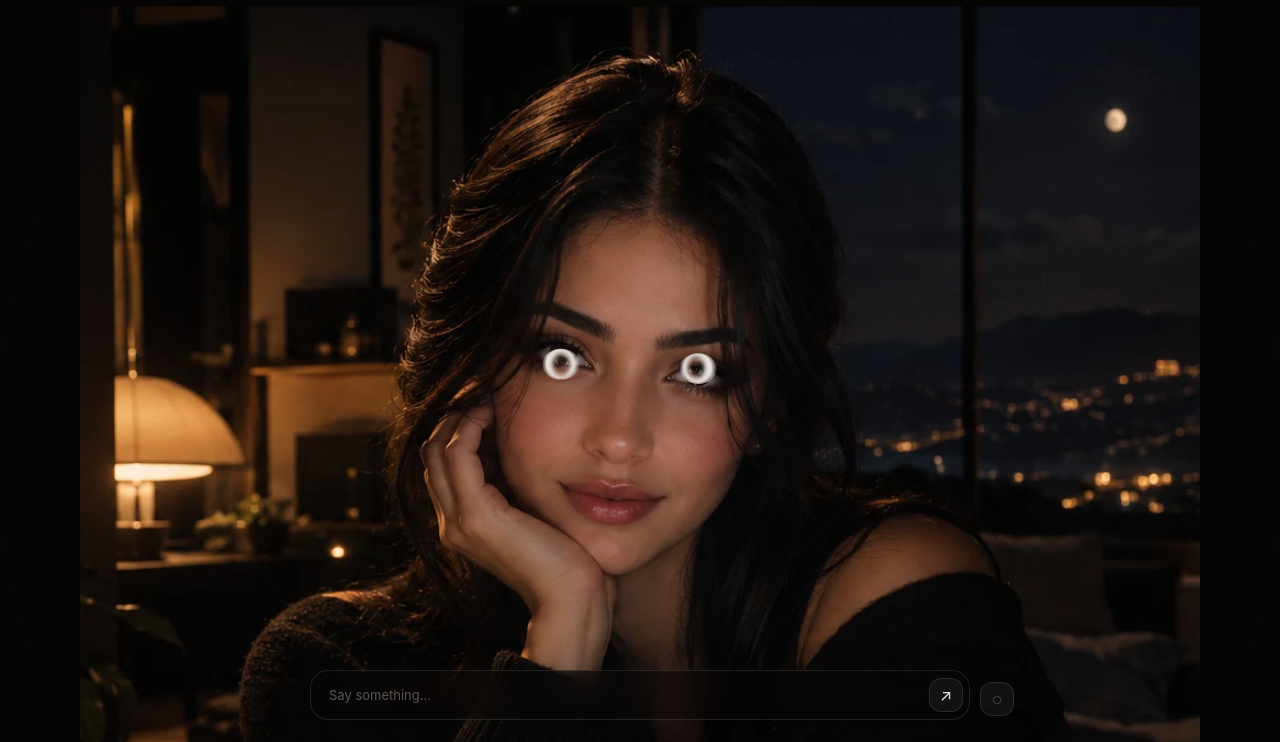
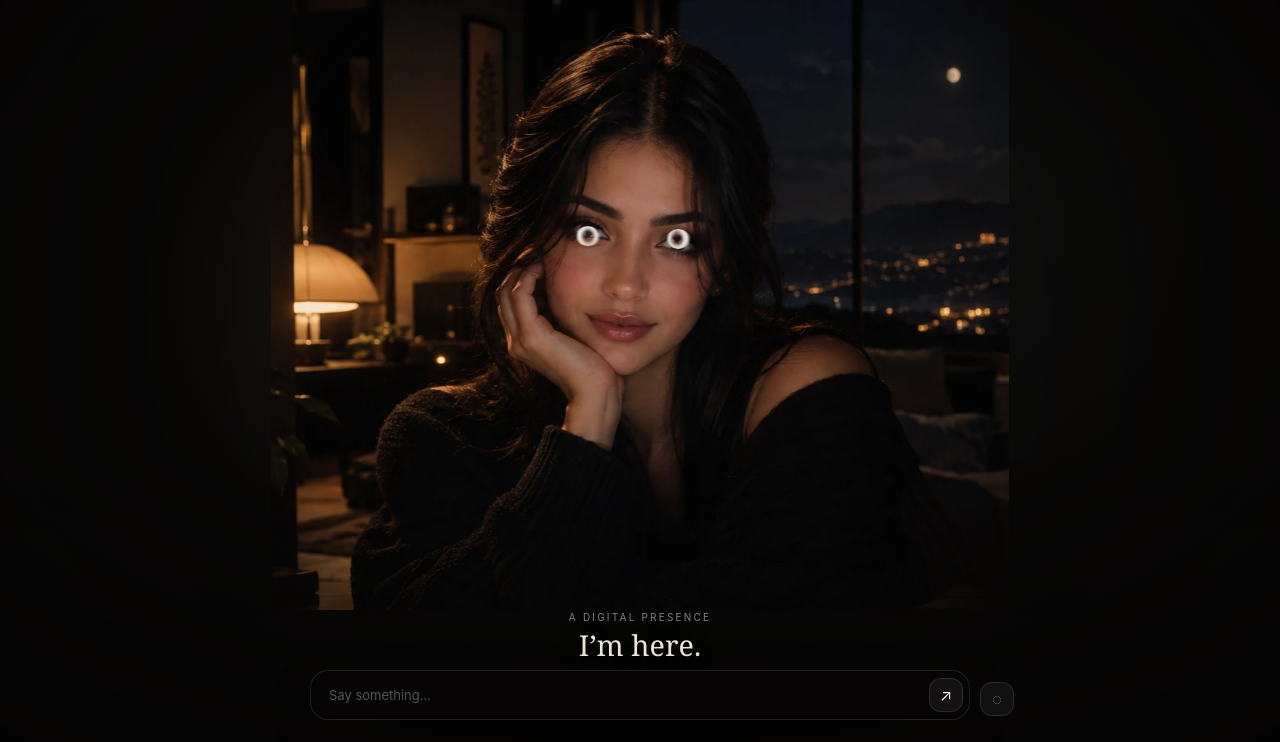
Before and after one commit to teyyara/ALIVE, a website built with Vite: page index.html in a window 1280 px wide. Shown: the part 56-798 px from the top of the page. Built offline with nearby package versions, Linux system fonts and the light colour scheme.

Commit message:
Compose ALIVE as a soft-edged cinematic scene

```diff
--- a/src/styles.css
+++ b/src/styles.css
@@ -37,9 +37,11 @@ button { color: inherit; }
 }
 
 .world-warmth {
-  background: radial-gradient(circle at 36% 43%, rgba(238,190,153,.14), transparent 28%);
+  background:
+    radial-gradient(circle at 34% 42%, rgba(238,190,153,.12), transparent 28%),
+    radial-gradient(circle at 73% 35%, rgba(140,155,173,.055), transparent 26%);
   mix-blend-mode: screen;
-  opacity: .75;
+  opacity: .64;
   pointer-events: none;
 }
 
@@ -69,18 +71,30 @@ button { color: inherit; }
 .presence {
   position: relative;
   z-index: 5;
-  min-height: calc(100vh - 164px);
+  min-height: calc(100vh - 112px);
   display: grid;
   place-items: center;
   align-content: center;
-  padding: 6px 24px 152px;
+  padding: 0 24px 158px;
 }
 
 .character-stage {
   position: relative;
-  width: min(1120px, 94vw);
+  width: min(1020px, 94vw, calc((100vh - 190px) * 1.2114));
   aspect-ratio: 1020 / 842;
-  filter: drop-shadow(0 46px 92px rgba(0,0,0,.42));
+  filter: drop-shadow(0 40px 78px rgba(0,0,0,.40));
+  -webkit-mask-image: radial-gradient(
+    ellipse at 50% 46%,
+    #000 54%,
+    rgba(0,0,0,.94) 72%,
+    transparent 100%
+  );
+  mask-image: radial-gradient(
+    ellipse at 50% 46%,
+    #000 54%,
+    rgba(0,0,0,.94) 72%,
+    transparent 100%
+  );
 }
 
 #character-canvas {
@@ -94,10 +108,11 @@ button { color: inherit; }
 .presence-copy {
   position: absolute;
   left: 50%;
-  bottom: 105px;
+  bottom: 108px;
   transform: translateX(-50%);
   text-align: center;
   pointer-events: none;
+  z-index: 3;
 }
 
 .eyebrow {
@@ -205,7 +220,10 @@ button { color: inherit; }
 .alive[data-state="curious"] .world-warmth { opacity: 1; }
 .alive[data-state="thinking"] .world-warmth { opacity: .60; }
 .alive[data-state="speaking"] .world-warmth { opacity: .86; }
-.alive[data-state="playful"] .world-image { transform: scale(1.018); }
+.alive[data-state="warm"] #character-canvas { filter: brightness(1.015) saturate(1.01); }
+.alive[data-state="thinking"] #character-canvas { filter: brightness(.965) saturate(.94); }
+.alive[data-state="playful"] #character-canvas { filter: brightness(1.02) saturate(1.03); }
+.alive[data-state="speaking"] #character-canvas { filter: brightness(1.01); }
 
 .sr-only {
   position: absolute;
@@ -235,5 +253,5 @@ button { color: inherit; }
     scroll-behavior: auto !important;
     transition-duration: .001ms !important;
   }
-  .world-image { transform: none; }
+  #character-canvas { filter: none !important; }
 }
```
